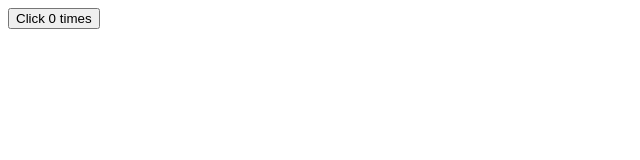
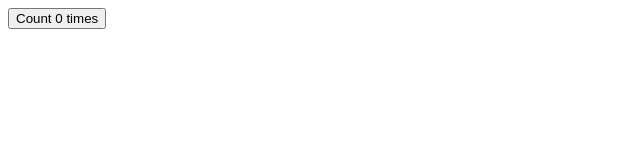
Before and after one commit to Syed-Sadman/Codev-React, a React (Create React App) app: page / in a window 1280 px wide. Shown: the top 160 px of the page, without its empty margins (0-640 px from the left). Built offline with nearby package versions, Linux system fonts and the light colour scheme.

Commit message:
UseState Hook

```diff
--- a/src/App.js
+++ b/src/App.js
@@ -12,7 +12,8 @@
 //import PureComp from './comp/PureComp'
 // import Table from './comp/Table'
 
-import ClassCount from "./funcComp/ClassCount";
+//import ClassCount from "./funcComp/ClassCount";
+import UseStateHook from "./funcComp/UseStateHook";
 
 // import ClickCountTwo from "./comp/ClickCountTwo";
 // import CountTwo from "./comp/CountTwo";
@@ -36,7 +37,8 @@
     //   {/* <CountTwo render={(count,increment)=><ClickCountTwo count={count} increment={increment}></ClickCountTwo>}/>
     //   <CountTwo render={(count,increment)=><HoverCountTwo count={count} increment={increment}></HoverCountTwo> }/>
     <div>
-      <ClassCount/>
+      {/* <ClassCount/> */}
+      <UseStateHook/>
     </div>
 
     )
--- a/src/funcComp/UseStateHook.js
+++ b/src/funcComp/UseStateHook.js
@@ -1,9 +1,10 @@
-import React from 'react'
+import React, {useState} from 'react'
 
 function UseStateHook() {
+    const [count,setCount]=useState(0);
     return (
         <div>
-            <button onClick={}>Count {} times</button>
+            <button onClick={()=>setCount(count+1)}>Count {count} times</button>
         </div>
     )
 }
```
